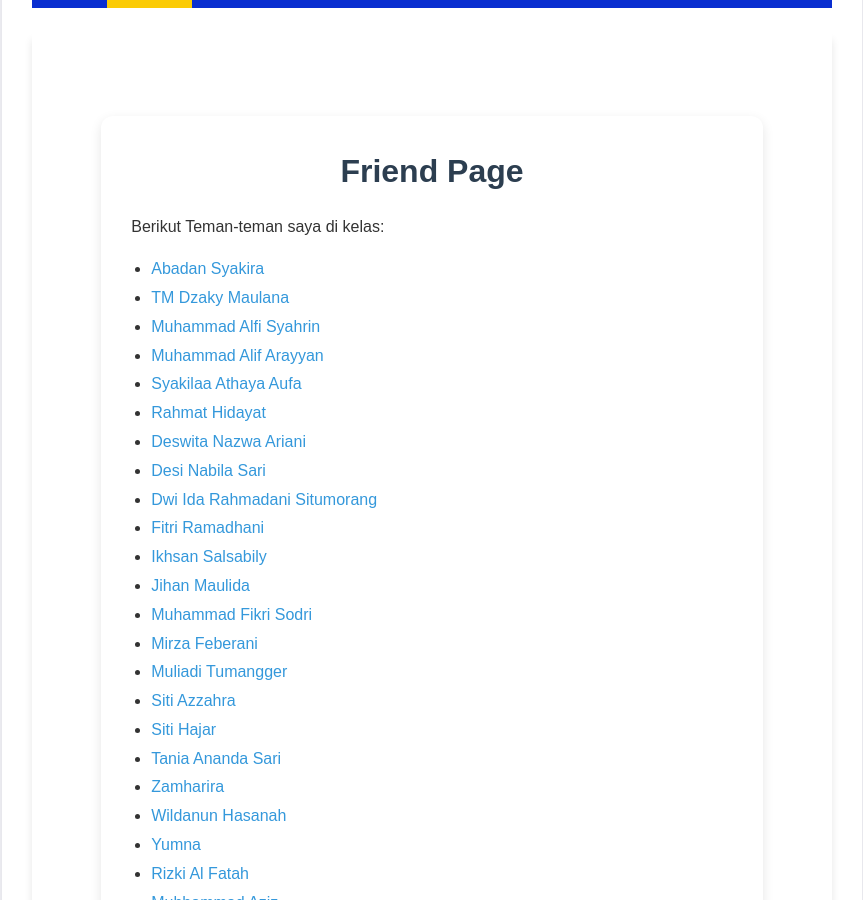
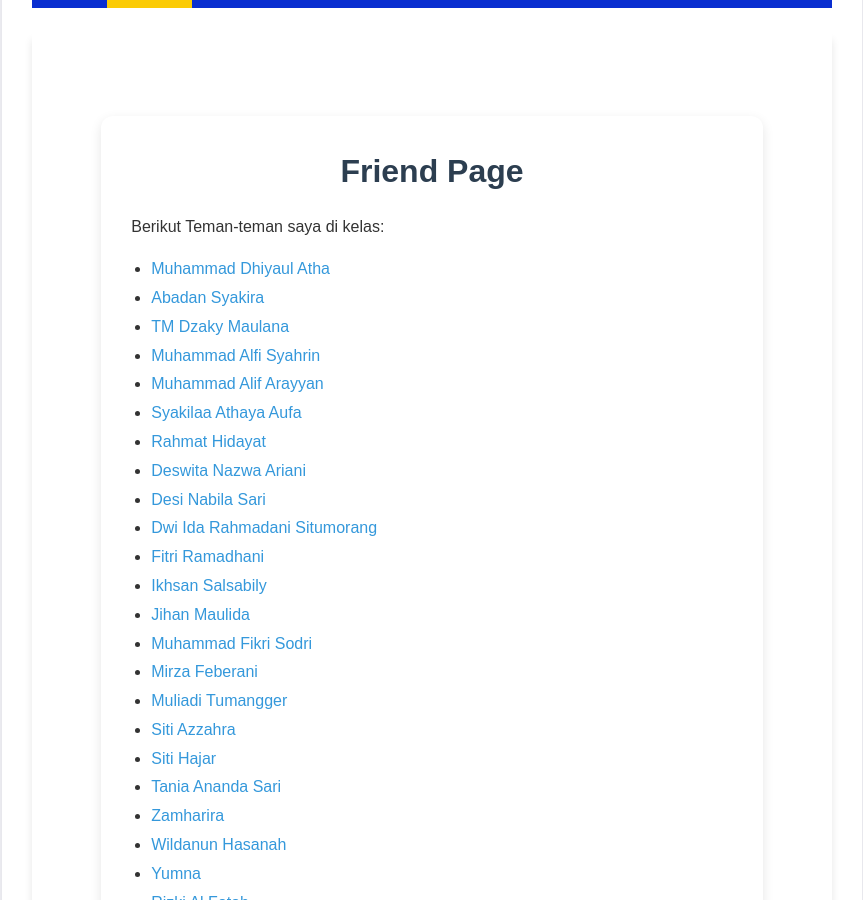
Before and after one commit to muliadi50/muliadi50.github.io, a Jekyll site: the page built from friends.md, in a window 1280 px wide and 900 px high, scrolled down 564 px. Shown: the whole window, without its empty margins (208-1071 px from the left). Built offline with Jekyll 4.4.1, drawn with Linux system fonts in a browser that asks for light colours.

Commit message:
feat: add friend

```diff
--- a/friends.md
+++ b/friends.md
@@ -51,6 +51,7 @@ title: Friend
   <h1>Friend Page</h1>
   <p>Berikut Teman-teman saya di kelas:</p>
   <ul>
+    <li><a herf="https://mdhiyaulatha.me/">Muhammad Dhiyaul Atha</a></li>
     <li><a href="https://abadan1912.github.io/">Abadan Syakira</a></li>
     <li><a href="https://akbar2224.github.io/akbar2224/">TM Dzaky Maulana</a></li>
     <li><a href="https://alfisyahrin-26.github.io/">Muhammad Alfi Syahrin</a></li>
```
Also changed, not shown: 1 other file.
